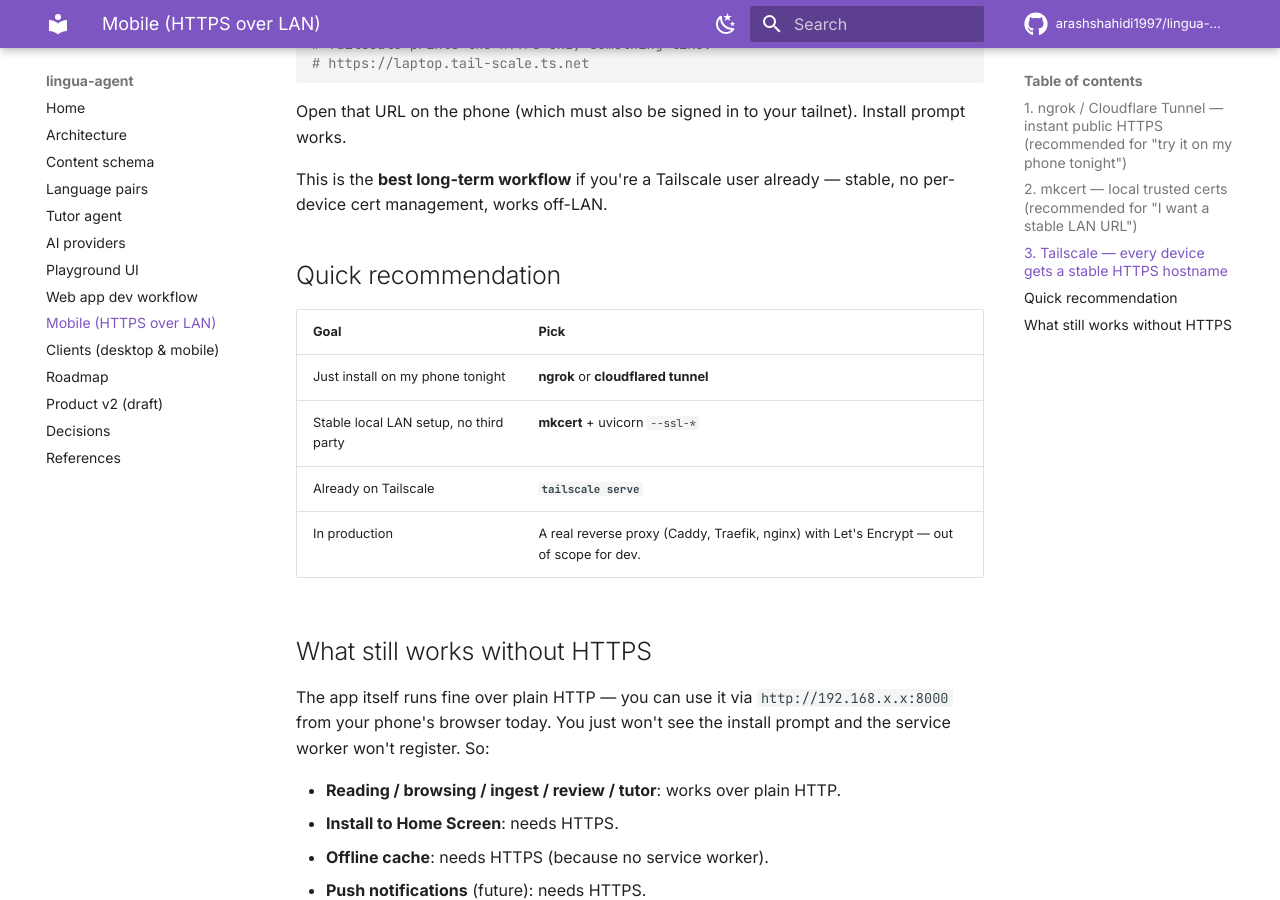
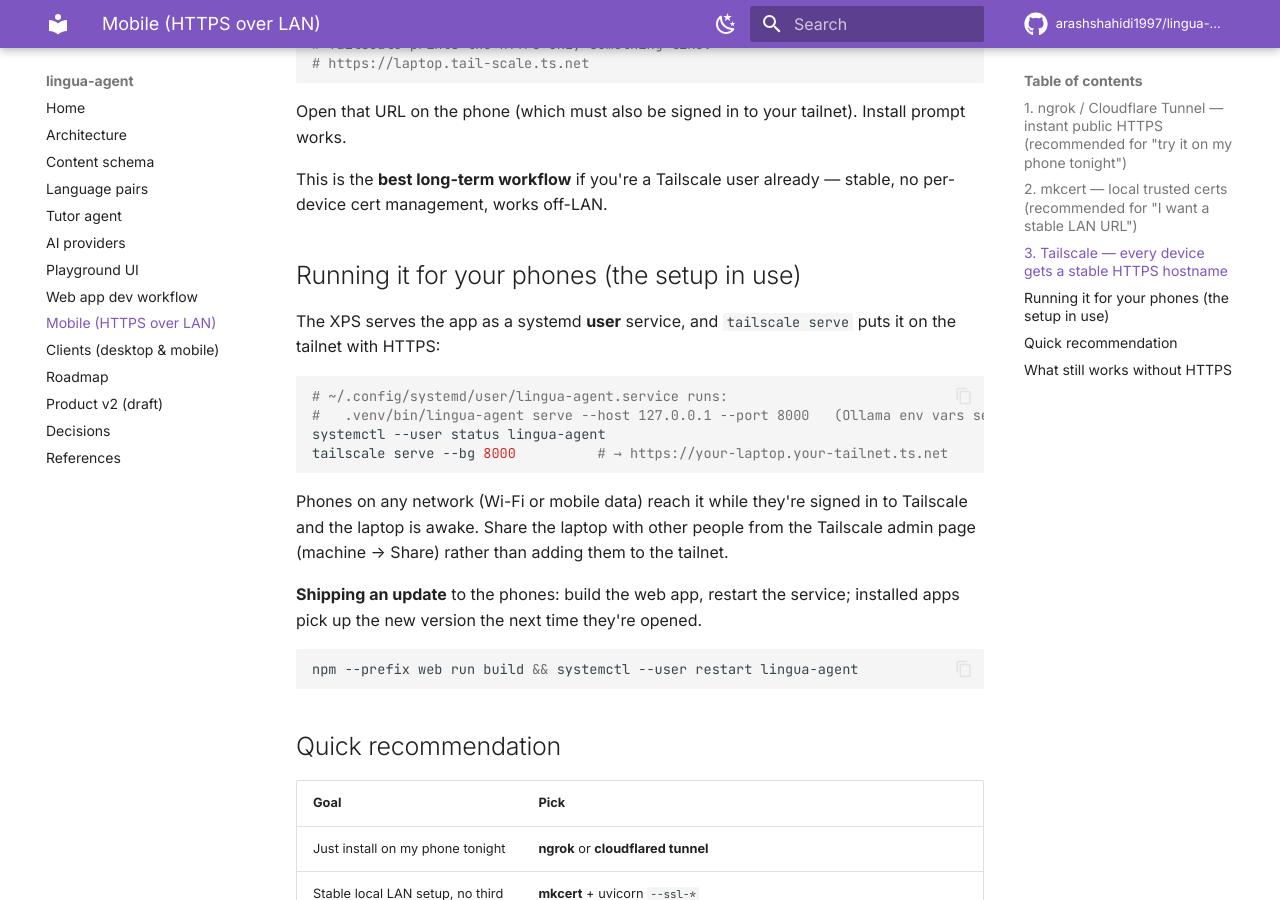
Before and after one commit to arashshahidi1997/lingua-agent, an MkDocs documentation site: the page built from docs/mobile-https.md, in a window 1280 px wide and 900 px high, scrolled down 1786 px. Built offline with MkDocs 1.6.1 and Material for MkDocs 9.7.7, drawn with Linux system fonts in a browser that asks for light colours; comment, search, counter and statistics services are not loaded.

Commit message:
Serve to phones via a systemd user service and tailscale serve; document updates
Co-Authored-By: Claude Opus 5.5 <noreply@anthropic.com>

````diff
--- a/docs/mobile-https.md
+++ b/docs/mobile-https.md
@@ -67,6 +67,28 @@ Open that URL on the phone (which must also be signed in to your tailnet). Insta
 
 This is the **best long-term workflow** if you're a Tailscale user already — stable, no per-device cert management, works off-LAN.
 
+## Running it for your phones (the setup in use)
+
+The XPS serves the app as a systemd **user** service, and `tailscale serve` puts it on the tailnet with HTTPS:
+
+```bash
+# ~/.config/systemd/user/lingua-agent.service runs:
+#   .venv/bin/lingua-agent serve --host 127.0.0.1 --port 8000   (Ollama env vars set in the unit)
+systemctl --user status lingua-agent
+tailscale serve --bg 8000          # → https://your-laptop.your-tailnet.ts.net
+```
+
+Phones on any network (Wi-Fi or mobile data) reach it while they're signed in to Tailscale and the laptop is
+awake. Share the laptop with other people from the Tailscale admin page (machine → Share) rather than adding
+them to the tailnet.
+
+**Shipping an update** to the phones: build the web app, restart the service; installed apps pick up the new
+version the next time they're opened.
+
+```bash
+npm --prefix web run build && systemctl --user restart lingua-agent
+```
+
 ## Quick recommendation
 
 | Goal | Pick |
````
Also changed, not shown: 1 other file.
